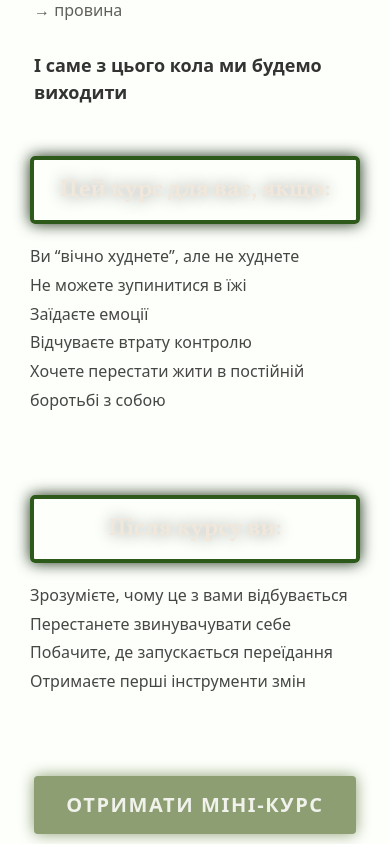
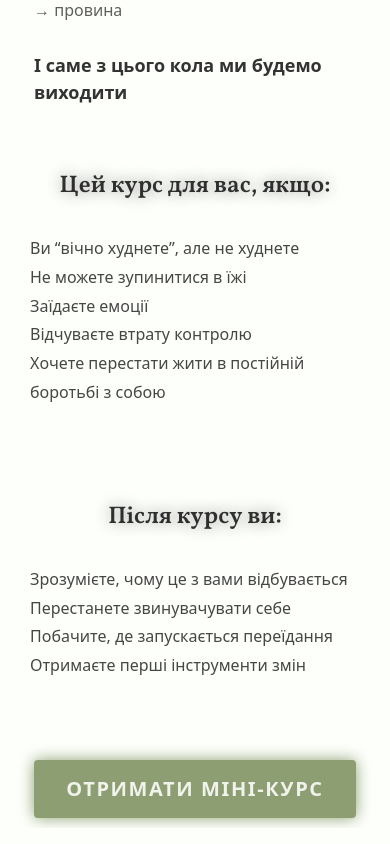
Before and after one commit to AdamT3H/food-is-emotion, a Next.js app: page / in a window 390 px wide. Shown: the part 6415-7259 px from the top of the page. Built offline with nearby package versions, Linux system fonts and the light colour scheme.

Commit message:
Fix colour2

```diff
--- a/app/home.module.css
+++ b/app/home.module.css
@@ -1028,14 +1028,6 @@
 
   .courseTitle {
     font-size: 24px;
-
-
-    box-shadow: 0px 0px 15px #1a2e14;
-    color: #f1e8db;
-    border: none;
-    padding: 12px 16px;
-    border-radius: 5px;
-    border: 4px solid #2d5a1b;
   }
 
   .heroPhoto {
```
